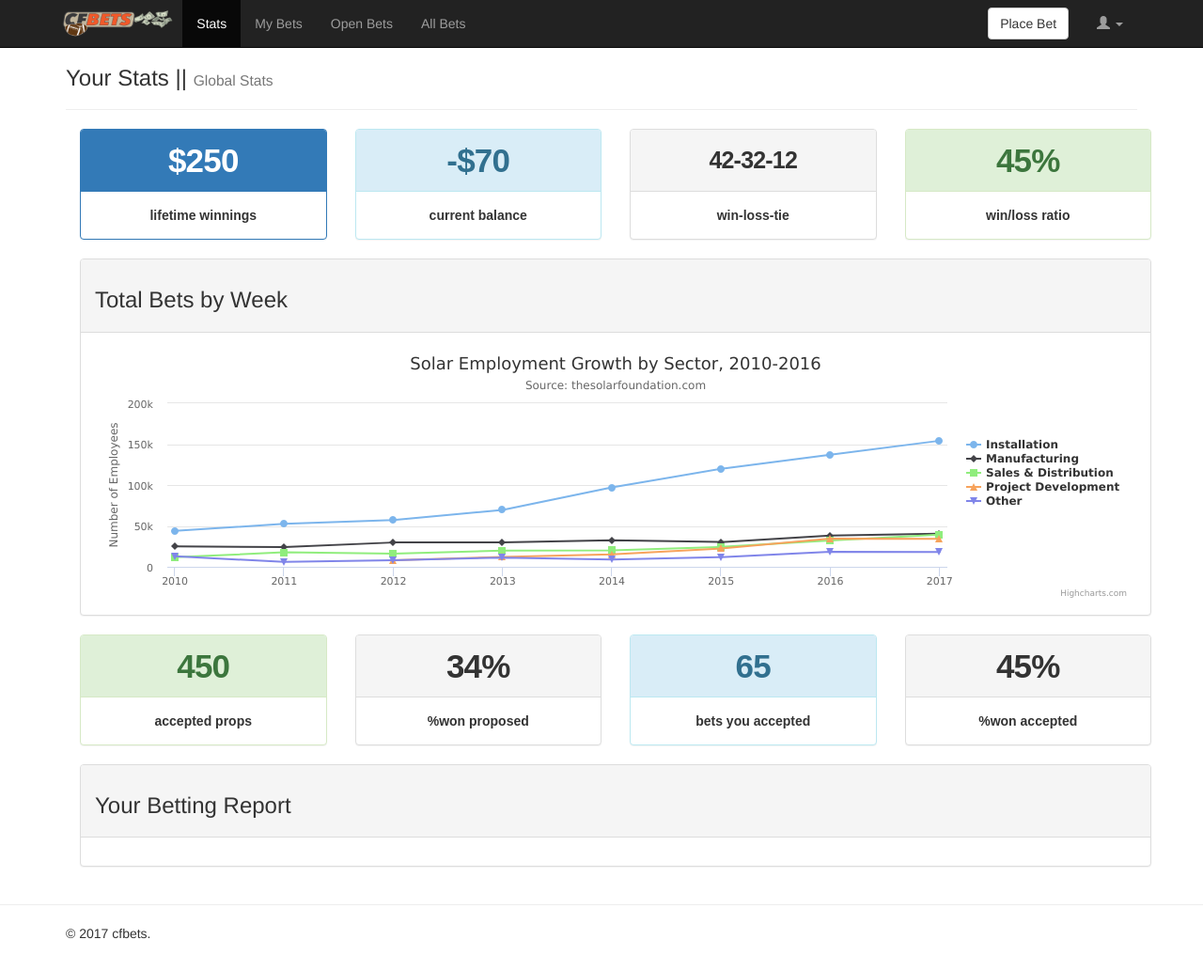
After one commit to joshpelkey/cfbets, a Django app: page /bets/your_stats/ in a window 1280 px wide. The commit adds this page. Shown: the whole page at 94% size. Run offline with Django 3.2, Linux system fonts and the light colour scheme; the visitor is signed in with stand-in values (Sample User, id 1); some libraries are stand-ins or nearby versions.

Commit message:
more stats dashboard setup

```diff
--- /dev/null
+++ b/cfbets/bets/templates/bets/base_your_stats.html
@@ -0,0 +1,241 @@
+{% extends "base.html" %}
+
+{% block base_content %}
+
+<div class="container">
+	<h3>Your Stats || <a href="/bets/global_stats/"><small>Global Stats</small></a></h3>
+	<hr>
+	<div class="container">
+	 <div class="row">
+			<div class="col-xs-6 col-md-3">
+
+				<div class="panel status panel-primary">
+					<div class="panel-heading">
+						<h1 class="panel-title text-center">$250</h1>
+					</div>
+					<div class="panel-body text-center">
+						<strong>lifetime winnings</strong>
+					</div>
+				</div>
+
+			</div>
+			<div class="col-xs-6 col-md-3">
+
+				<div class="panel status panel-info">
+					<div class="panel-heading">
+						<h1 class="panel-title text-center">-$70</h1>
+					</div>
+					<div class="panel-body text-center">
+						<strong>current balance</strong>
+					</div>
+				</div>
+
+			</div>
+			<div class="col-xs-6 col-md-3">
+
+				<div class="panel status panel-default">
+					<div class="panel-heading">
+						<h1 class="panel-title text-center" style="font-size:25px;">42-32-12</h1>
+					</div>
+					<div class="panel-body text-center">
+						<strong>win-loss-tie</strong>
+					</div>
+				</div>
+
+
+			</div>
+			<div class="col-xs-6 col-md-3">
+
+				<div class="panel status panel-success">
+					<div class="panel-heading">
+						<h1 class="panel-title text-center">45%</h1>
+					</div>
+					<div class="panel-body text-center">
+						<strong>win/loss ratio</strong>
+					</div>
+				</div>
+			</div>
+		</div>
+
+		<div class="row">
+			<div class="col-md-12">
+				<div class="panel panel-default">
+					<div class="panel-heading">
+						<h3>Total Bets by Week</h3>
+					</div>
+					<div class="panel-body" id="totalBetsByWeek" style="width:100%; height:300px;">
+					</div>
+				</div>
+			</div>
+		</div>
+
+	 <div class="row">
+			<div class="col-xs-6 col-md-3">
+
+				<div class="panel status panel-success">
+					<div class="panel-heading">
+						<h1 class="panel-title text-center">450</h1>
+					</div>
+					<div class="panel-body text-center">
+						<strong>accepted props</strong>
+					</div>
+				</div>
+
+			</div>
+			<div class="col-xs-6 col-md-3">
+
+				<div class="panel status panel-default">
+					<div class="panel-heading">
+						<h1 class="panel-title text-center">34%</h1>
+					</div>
+					<div class="panel-body text-center">
+						<strong>%won proposed</strong>
+					</div>
+				</div>
+
+			</div>
+			<div class="col-xs-6 col-md-3">
+
+				<div class="panel status panel-info">
+					<div class="panel-heading">
+						<h1 class="panel-title text-center">65</h1>
+					</div>
+					<div class="panel-body text-center">
+						<strong>bets you accepted</strong>
+					</div>
+				</div>
+
+
+			</div>
+			<div class="col-xs-6 col-md-3">
+
+				<div class="panel status panel-default">
+					<div class="panel-heading">
+						<h1 class="panel-title text-center">45%</h1>
+					</div>
+					<div class="panel-body text-center">
+						<strong>%won accepted</strong>
+					</div>
+				</div>
+			</div>
+		</div>
+
+		<div class="row">
+			<div class="col-md-12">
+				<div class="panel panel-default">
+					<div class="panel-heading">
+						<h3>Your Betting Report</h3>
+					</div>
+					<div class="panel-body" id="totalBettingReport" style="width:100%;">
+					</div>
+				</div>
+			</div>
+		</div>
+
+	</div>
+</div>
+
+{% endblock %}
+
+{% block morejs %}
+
+/////////////////////////////////
+// win loss by week chart
+/////////////////////////////////
+Highcharts.chart('totalBetsByWeek', {
+
+    title: {
+        text: 'Solar Employment Growth by Sector, 2010-2016'
+    },
+
+    subtitle: {
+        text: 'Source: thesolarfoundation.com'
+    },
+
+    yAxis: {
+        title: {
+            text: 'Number of Employees'
+        }
+    },
+    legend: {
+        layout: 'vertical',
+        align: 'right',
+        verticalAlign: 'middle'
+    },
+
+    plotOptions: {
+        series: {
+            pointStart: 2010
+        }
+    },
+
+    series: [{
+        name: 'Installation',
+        data: [43934, 52503, 57177, 69658, 97031, 119931, 137133, 154175]
+    }, {
+        name: 'Manufacturing',
+        data: [24916, 24064, 29742, 29851, 32490, 30282, 38121, 40434]
+    }, {
+        name: 'Sales & Distribution',
+        data: [11744, 17722, 16005, 19771, 20185, 24377, 32147, 39387]
+    }, {
+        name: 'Project Development',
+        data: [null, null, 7988, 12169, 15112, 22452, 34400, 34227]
+    }, {
+        name: 'Other',
+        data: [12908, 5948, 8105, 11248, 8989, 11816, 18274, 18111]
+    }]
+
+});
+
+/////////////////////////////////
+// number of bets by week chart
+/////////////////////////////////
+Highcharts.chart('yourBetsByWeek', {
+
+    title: {
+        text: 'Solar Employment Growth by Sector, 2010-2016'
+    },
+
+    subtitle: {
+        text: 'Source: thesolarfoundation.com'
+    },
+
+    yAxis: {
+        title: {
+            text: 'Number of Employees'
+        }
+    },
+    legend: {
+        layout: 'vertical',
+        align: 'right',
+        verticalAlign: 'middle'
+    },
+
+    plotOptions: {
+        series: {
+            pointStart: 2010
+        }
+    },
+
+    series: [{
+        name: 'Installation',
+        data: [43934, 52503, 57177, 69658, 97031, 119931, 137133, 154175]
+    }, {
+        name: 'Manufacturing',
+        data: [24916, 24064, 29742, 29851, 32490, 30282, 38121, 40434]
+    }, {
+        name: 'Sales & Distribution',
+        data: [11744, 17722, 16005, 19771, 20185, 24377, 32147, 39387]
+    }, {
+        name: 'Project Development',
+        data: [null, null, 7988, 12169, 15112, 22452, 34400, 34227]
+    }, {
+        name: 'Other',
+        data: [12908, 5948, 8105, 11248, 8989, 11816, 18274, 18111]
+    }]
+
+});
+
+
+{% endblock %}
--- a/cfbets/bets/urls.py
+++ b/cfbets/bets/urls.py
@@ -23,7 +23,8 @@ urlpatterns = [
     url(r'^my_bets/', views.my_bets),
     url(r'^open_bets/', views.open_bets),
     url(r'^all_bets/', views.all_bets),
-    url(r'^stats/', views.stats),
+    url(r'^your_stats/', views.your_stats),
+    url(r'^global_stats/', views.global_stats),
     url(r'^process_place_bets/(?P<next_url>.*$)', views.place_bets_form_process, name='place_bets_form_process'),
     url(r'^check_duplicate_bet/', views.check_duplicate_bet),
     url(r'^remove_prop_bet/', views.remove_prop_bet),
--- a/cfbets/bets/views.py
+++ b/cfbets/bets/views.py
@@ -17,11 +17,18 @@ def bets(request):
 	return HttpResponseRedirect('/bets/my_bets');
 
 @login_required(login_url='/login/')
-def stats(request):
+def your_stats(request):
 	# get the current user
 	current_user = request.user
 
-	return render(request, 'bets/base_stats.html', {'nbar': 'stats'})
+	return render(request, 'bets/base_your_stats.html', {'nbar': 'stats'})
+
+@login_required(login_url='/login/')
+def global_stats(request):
+	# get the current user
+	current_user = request.user
+
+	return render(request, 'bets/base_global_stats.html', {'nbar': 'stats'})
 
 @login_required(login_url='/login/')
 def my_bets(request):
--- a/cfbets/static/assets/css/jumbotron.css
+++ b/cfbets/static/assets/css/jumbotron.css
@@ -71,3 +71,17 @@ form#place-bets-form input#id_bet_amount {
   padding: 10px;
   width: auto;
 }
+
+@import url(http://fonts.googleapis.com/css?family=Source+Sans+Pro:400,900|Oswald);
+.status {
+    font-family: 'Source Sans Pro', sans-serif;
+}
+.status .panel-title {
+    font-family: 'Oswald', sans-serif;
+    font-size: 35px;
+    font-weight: bold;
+    line-height: 25px;
+    padding-top: 10px;
+    padding-bottom: 10px;
+    letter-spacing: -0.8px;
+}
--- a/cfbets/templates/base.html
+++ b/cfbets/templates/base.html
@@ -122,7 +122,7 @@
 				<div class="collapse navbar-collapse">
 					{% if user.is_authenticated %}
 						<ul class="nav navbar-nav navbar-left">
-							<li class="{% if nbar == 'stats' %}active{% endif %}"><a href="/bets/stats">Stats</a></li>
+							<li class="{% if nbar == 'stats' %}active{% endif %}"><a href="/bets/your_stats">Stats</a></li>
 							<li class="{% if nbar == 'my_bets' %}active{% endif %}"><a href="/bets/my_bets">My Bets</a></li>
 							<li class="{% if nbar == 'open_bets' %}active{% endif %}"><a href="/bets/open_bets">Open Bets</a></li>
 							<li class="{% if nbar == 'all_bets' %}active{% endif %}"><a href="/bets/all_bets">All Bets</a></li>
```
Also changed, not shown: cfbets/bets/templates/bets/base_global_stats.html (renamed from cfbets/bets/templates/bets/base_stats.html, +67 -90 lines).
